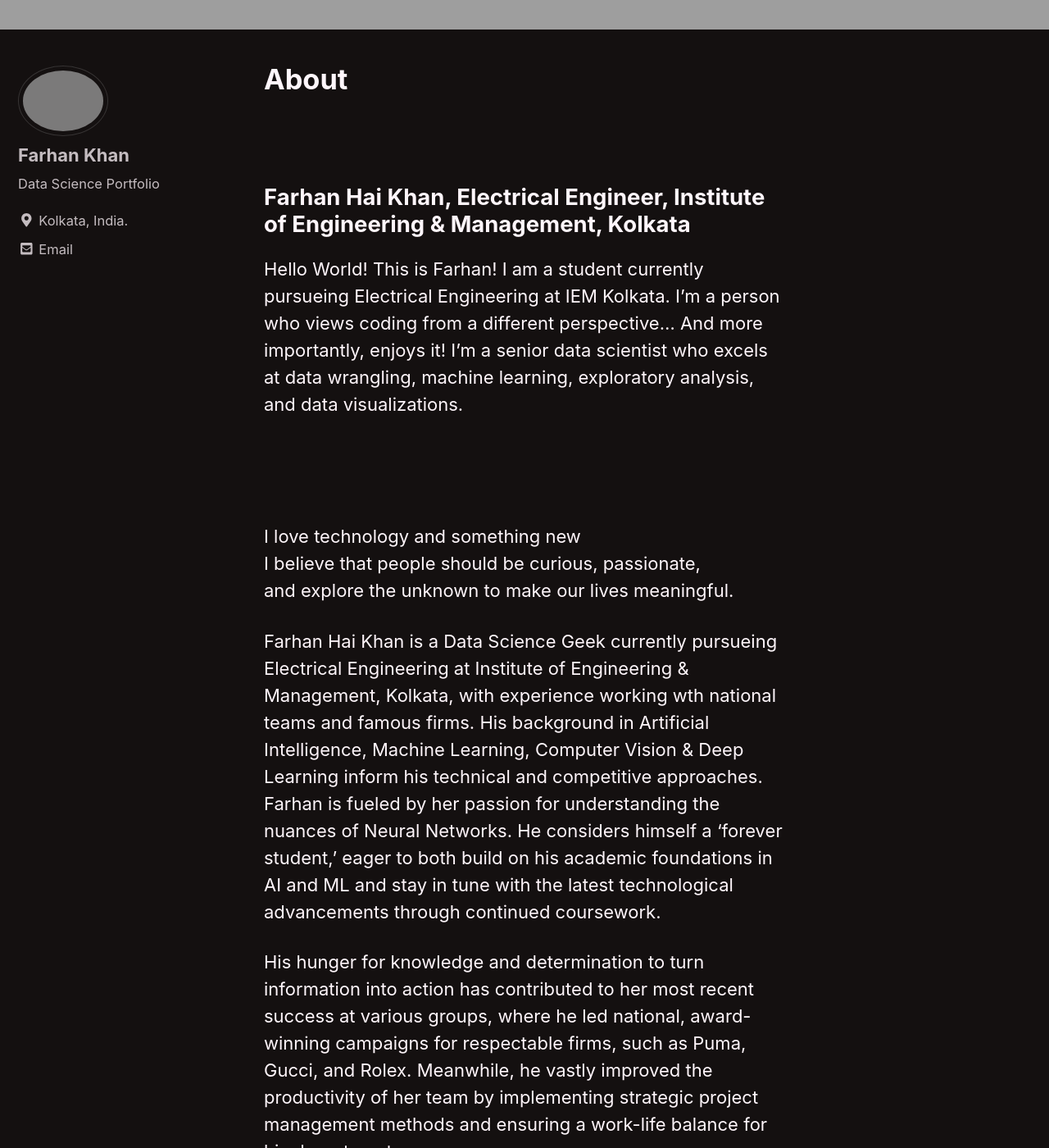
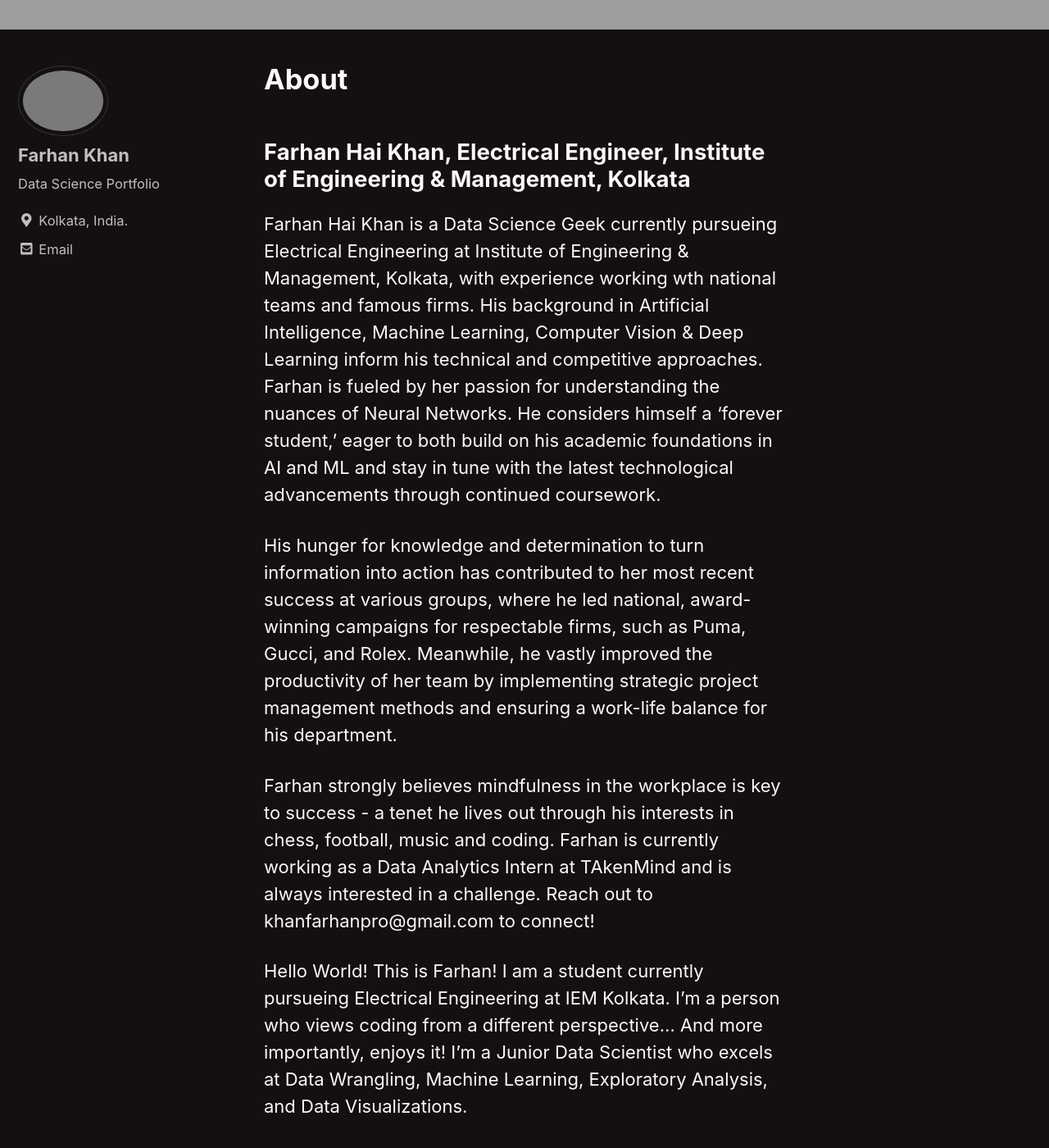
Before and after one commit to khanfarhan10/khanfarhan10old.github.io, a Jekyll site: the page built from _pages/about.md, in a window 1280 px wide and 1400 px high, scrolled down 1024 px. Shown: the whole window at 82% size. Built offline with Jekyll 4.4.1, drawn with Linux system fonts in a browser that asks for light colours; nearby versions of some CDN libraries; some of the changed text lies outside the part shown.

Commit message:
Update about.md

```diff
--- a/_pages/about.md
+++ b/_pages/about.md
@@ -13,13 +13,19 @@ toc: true
 mathjax: "true"
 ---
 
+## Farhan Hai Khan, Electrical Engineer, Institute of Engineering & Management, Kolkata
 
-<br>
-## Farhan Hai Khan, Electrical Engineer, Institute of Engineering & Management, Kolkata
+Farhan Hai Khan is a Data Science Geek currently pursueing Electrical Engineering at Institute of Engineering & Management, Kolkata, with experience working wth national teams and famous firms. His background in Artificial Intelligence, Machine Learning, Computer Vision & Deep Learning inform his technical and competitive approaches. Farhan is fueled by her passion for understanding the nuances of Neural Networks. He considers himself a ‘forever student,’ eager to both build on his academic foundations in AI and ML and stay in tune with the latest technological advancements through continued coursework.
+
+His hunger for knowledge and determination to turn information into action has contributed to her most recent success at various groups, where he led national, award-winning campaigns for respectable firms, such as Puma, Gucci, and Rolex. Meanwhile, he vastly improved the productivity of her team by implementing strategic project management methods and ensuring a work-life balance for his department.
+
+Farhan strongly believes mindfulness in the workplace is key to success - a tenet he lives out through his interests in chess, football, music and coding. Farhan is currently working as a Data Analytics Intern at TAkenMind and is always interested in a challenge. Reach out to khanfarhanpro@gmail.com to connect!
+
+
 Hello World!
 This is Farhan! I am a student currently pursueing Electrical Engineering at IEM Kolkata.
 I'm a person who views coding from a different perspective... And more importantly, enjoys it!
-I'm a senior data scientist who excels at data wrangling, machine learning, exploratory analysis, and data visualizations.
+I'm a Junior Data Scientist who excels at Data Wrangling, Machine Learning, Exploratory Analysis, and Data Visualizations.
 
 <br><br><br>
 I love technology and something new <br>
```
Also changed, not shown: other parts of _pages/about.md (+0 -4 lines).
